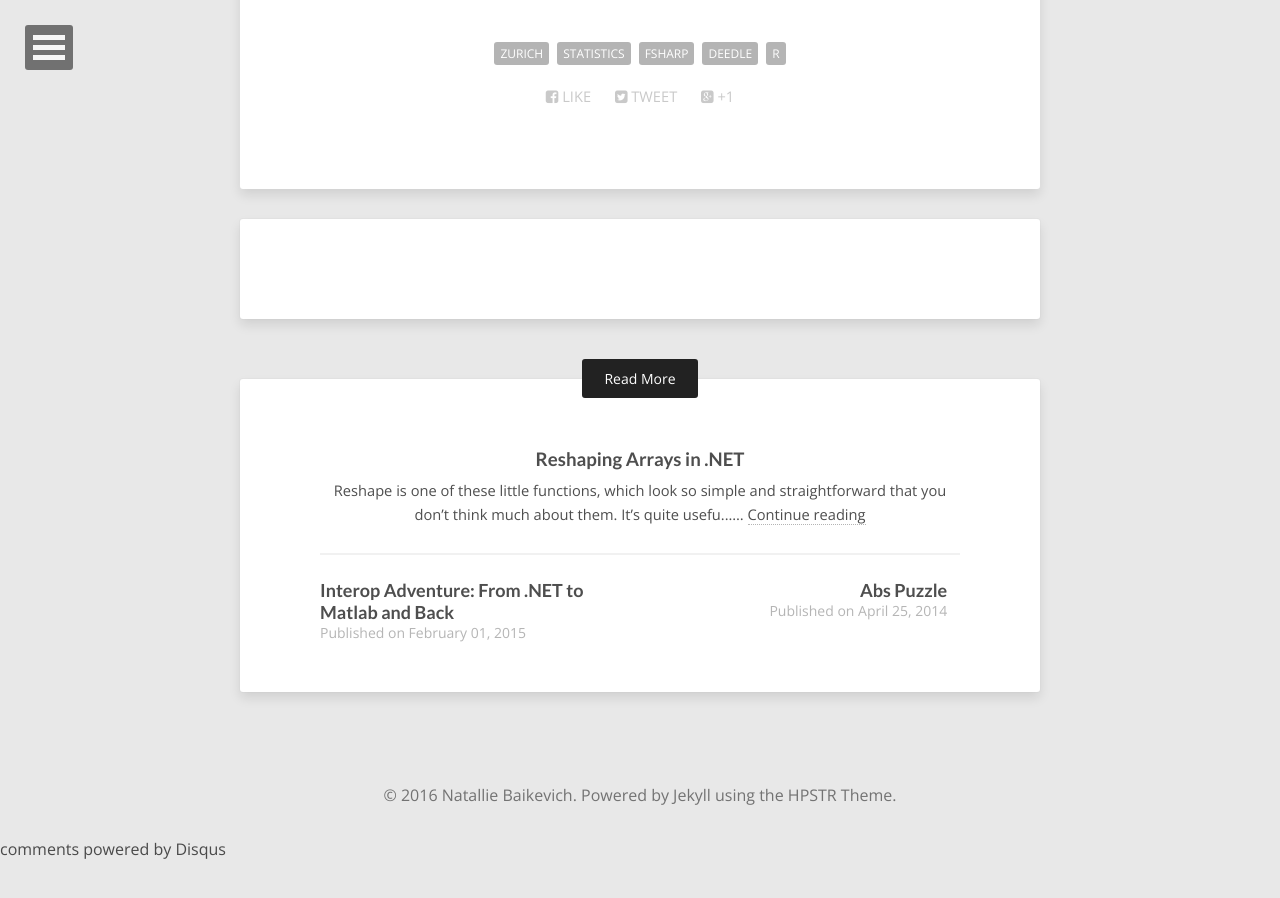
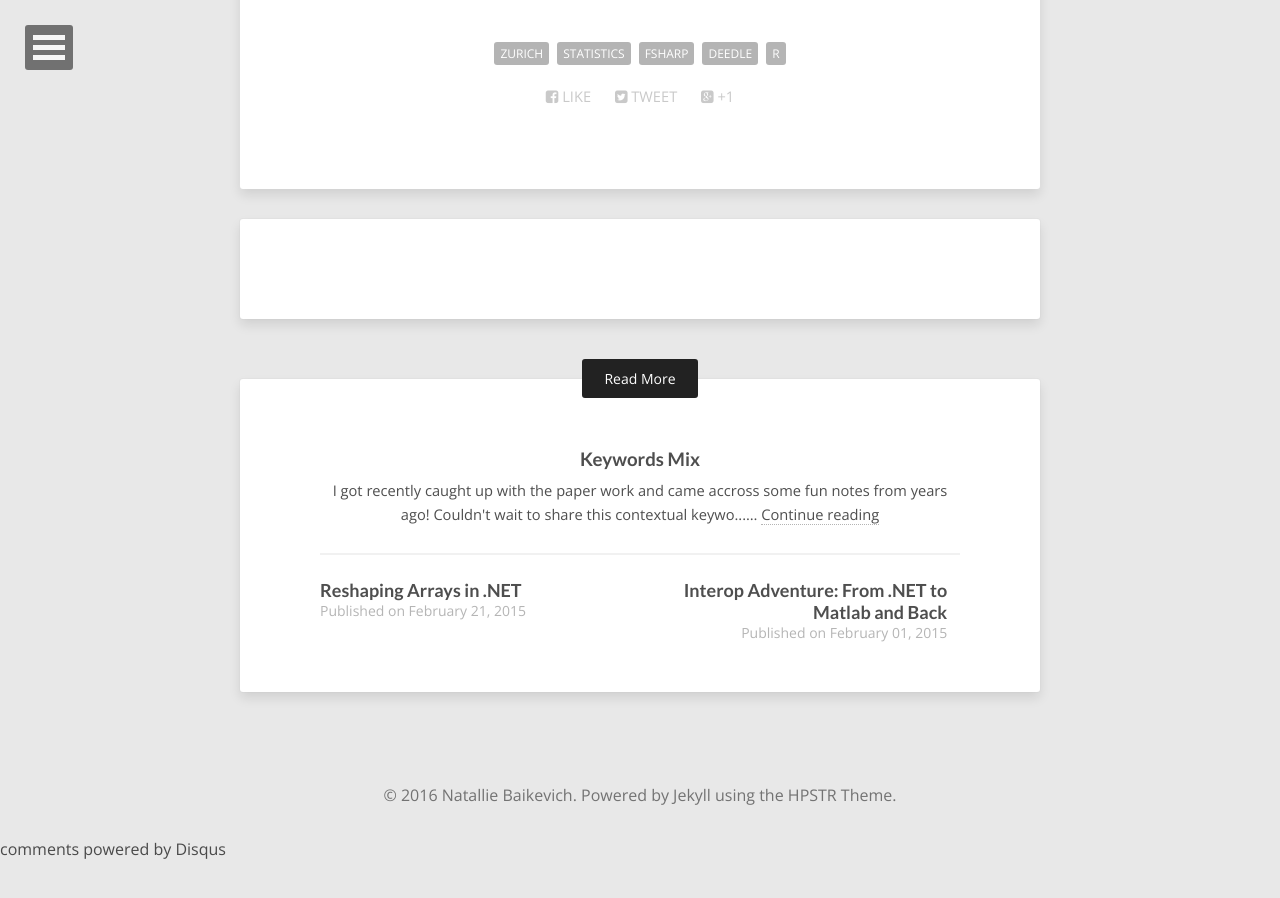
Before and after one commit to luajalla/luajalla.github.io, a Jekyll site: the page built from _posts/2015-04-25-traditions-vs-statistics-sechselaeuten.md, in a window 1280 px wide and 900 px high, scrolled down 5789 px. Built offline with Jekyll 4.4.1, drawn with Linux system fonts in a browser that asks for light colours; nearby versions of some CDN libraries; some web fonts are replaced; comment, search, counter and statistics services are not loaded.

Commit message:
keywords mix

```diff
--- a/_config.yml
+++ b/_config.yml
@@ -37,7 +37,7 @@ bing_verify:
 # http://en.wikipedia.org/wiki/List_of_tz_database_time_zones
 timezone:    Europe/Zurich
 future:      true
-highlighter: pygments
+highlighter: rouge
 markdown:    kramdown
 gems:
   - jekyll-sitemap
--- /dev/null
+++ b/_posts/2016-03-15-keywords-mix.markdown
@@ -0,0 +1,33 @@
+---
+layout: post
+title: "Keywords Mix"
+modified:
+categories:
+description:
+tags: [csharp keywords]
+image:
+  feature: header5.jpg
+  credit: Basel, Rhein
+comments:
+share:
+date: 2016-03-15T00:45:43+01:00
+---
+<style type="text/css">
+	pre {
+		width: 100%;
+	}
+</style>
+
+I got recently caught up with the paper work and came accross some fun notes from years ago! Couldn't wait to share this contextual keywords mix, the courtesy of [@v2_matveev](https://twitter.com/v2_matveev):
+
+{% highlight csharp linenos %}
+partial class where<partial> where partial: where<partial>
+{
+	dynamic dynamic<yield>(dynamic dynamic)
+	{
+		return dynamic<yield>(dynamic);
+	}
+}
+{% endhighlight %}
+
+Yes, it compiles :)
```
